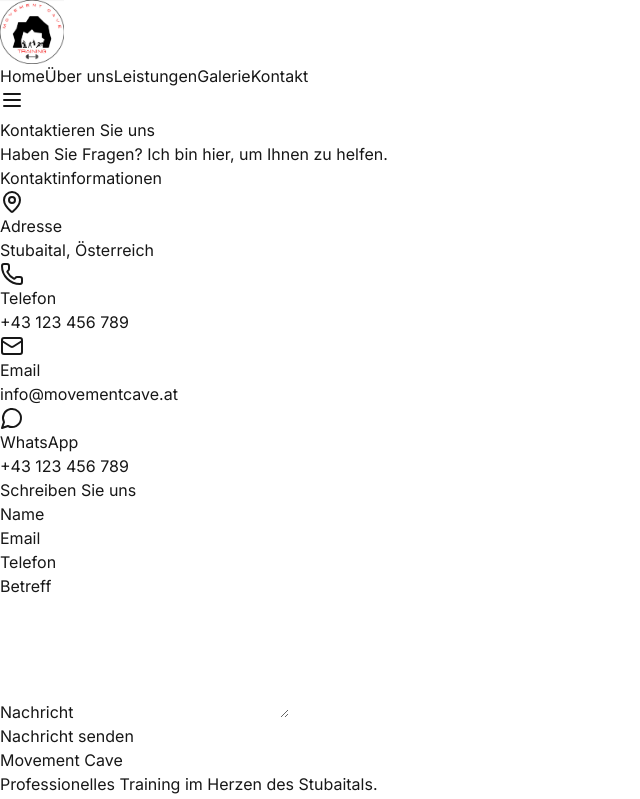
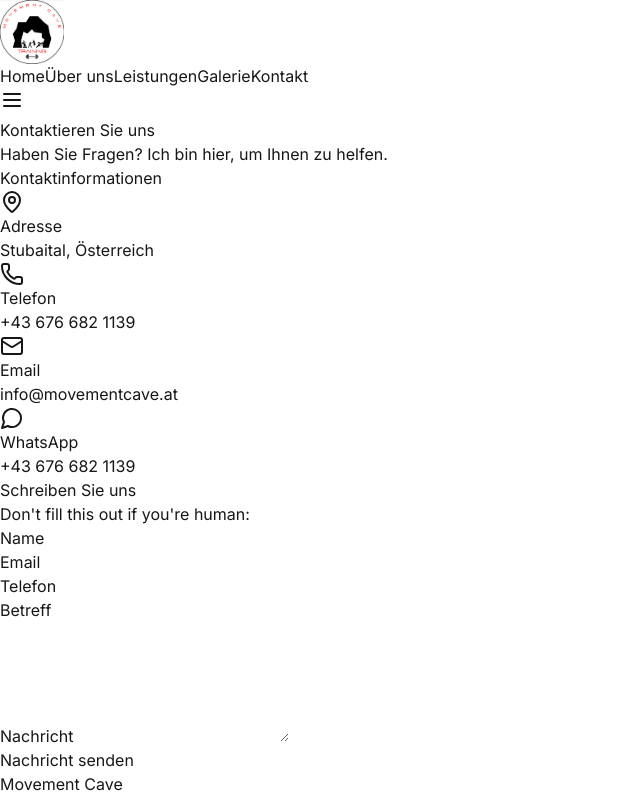
Before and after one commit to ohnotenoughibra/mvmtcv, a Next.js app: page /contact in a window 1280 px wide. Shown: the top 799 px of the page, without its empty margins (0-640 px from the left). Built offline with nearby package versions, Linux system fonts and the light colour scheme.

Commit message:
fixed the forms a bit

```diff
--- a/package.json
+++ b/package.json
@@ -9,6 +9,7 @@
     "lint": "next lint"
   },
   "dependencies": {
+    "@emailjs/browser": "^4.4.1",
     "@react-google-maps/api": "^2.20.6",
     "framer-motion": "^12.4.2",
     "lucide-react": "^0.475.0",
--- a/src/app/contact/page.tsx
+++ b/src/app/contact/page.tsx
@@ -5,19 +5,37 @@ import { Mail, Phone, MapPin, MessageCircle } from 'lucide-react';
 
 export default function ContactPage() {
   const [isSubmitting, setIsSubmitting] = useState(false);
-  const [submitStatus, setSubmitStatus] = useState<'idle' | 'success' | 'error'>('idle');
+  const [submitStatus, setSubmitStatus] = useState('idle');
 
-  const handleSubmit = async (e: React.FormEvent<HTMLFormElement>) => {
+  const handleSubmit = async (e) => {
     e.preventDefault();
+
+    // For Netlify Forms, we don't actually need to handle the submission with JS
+    // as Netlify will automatically intercept the form submission
+    // But we can still enhance the UX with client-side feedback
     setIsSubmitting(true);
-    setSubmitStatus('idle');
 
-    // Simulate form submission
-    setTimeout(() => {
+    try {
+      // The form will be handled by Netlify, but we can still provide feedback
+      // Fetch is optional here - Netlify will handle the form even without it
+      const formData = new FormData(e.target);
+
+      // This is the Netlify way of handling form submissions programmatically (optional)
+      await fetch('/', {
+        method: 'POST',
+        headers: { 'Content-Type': 'application/x-www-form-urlencoded' },
+        body: new URLSearchParams(formData).toString()
+      });
+
+      // Reset the form and show success
+      e.target.reset();
+      setSubmitStatus('success');
+    } catch (error) {
+      console.error('Submission error:', error);
+      setSubmitStatus('error');
+    } finally {
       setIsSubmitting(false);
-      setSubmitStatus('success');
-      (e.target as HTMLFormElement).reset();
-    }, 1500);
+    }
   };
 
   return (
@@ -52,7 +70,7 @@ export default function ContactPage() {
                 <Phone className="w-6 h-6 text-red-600 mt-1" />
                 <div>
                   <h3 className="font-semibold">Telefon</h3>
-                  <p className="text-gray-600">+43 123 456 789</p>
+                  <p className="text-gray-600">+43 676 682 1139</p>
                 </div>
               </div>
 
@@ -75,7 +93,7 @@ export default function ContactPage() {
                     rel="noopener noreferrer"
                     className="text-gray-600 hover:text-red-600 transition-colors"
                   >
-                    +43 123 456 789
+                    +43 676 682 1139
                   </a>
                 </div>
               </div>
@@ -85,7 +103,25 @@ export default function ContactPage() {
           {/* Contact Form */}
           <div>
             <h2 className="text-2xl font-bold mb-8">Schreiben Sie uns</h2>
-            <form onSubmit={handleSubmit} className="space-y-6">
+            {/* The key Netlify attributes: "data-netlify" and "name" */}
+            <form
+              name="contact"
+              method="POST"
+              data-netlify="true"
+              netlify-honeypot="bot-field"
+              onSubmit={handleSubmit}
+              className="space-y-6"
+            >
+              {/* Hidden field for Netlify */}
+              <input type="hidden" name="form-name" value="contact" />
+
+              {/* Honeypot field to prevent spam */}
+              <p className="hidden">
+                <label>
+                  Don't fill this out if you're human: <input name="bot-field" />
+                </label>
+              </p>
+
               <div>
                 <label htmlFor="name" className="block text-sm font-medium text-gray-700 mb-1">
                   Name
```
Also changed, not shown: 1 other file (tests, documents, lock files or other folders).
